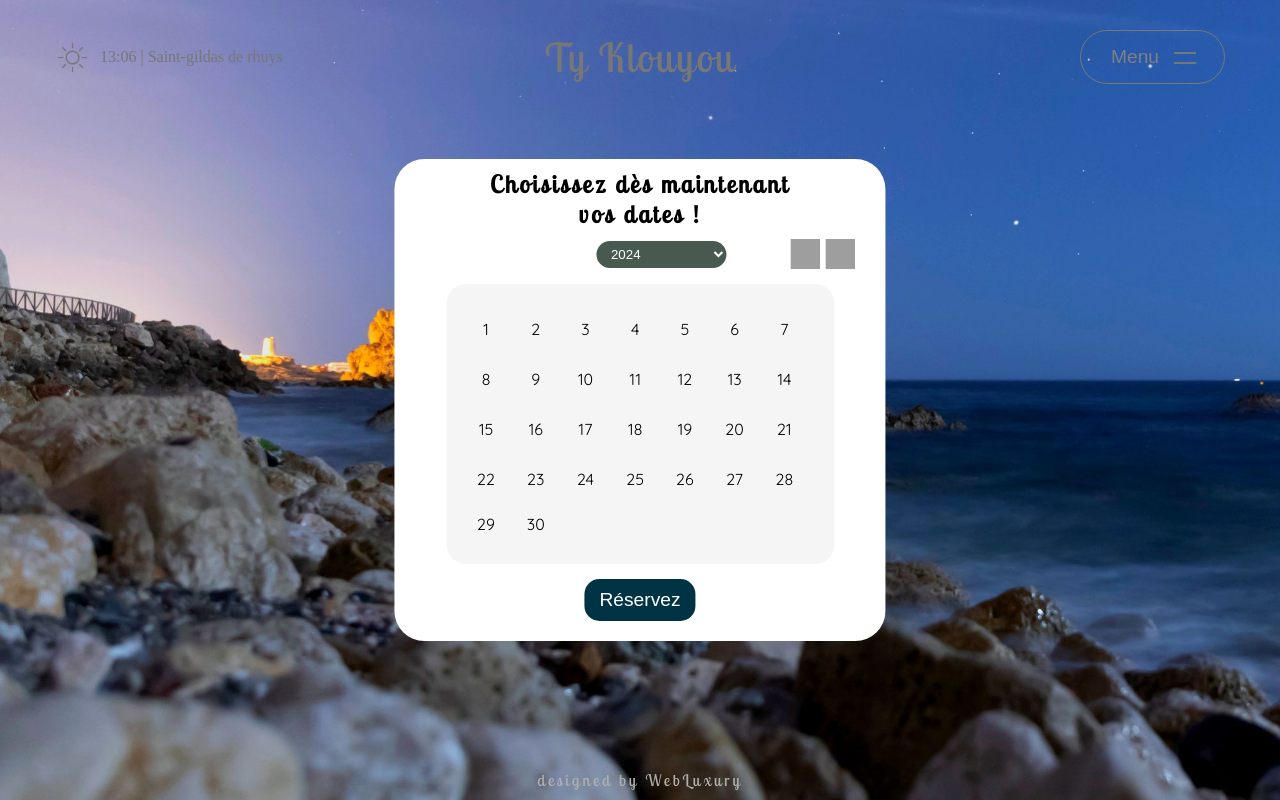
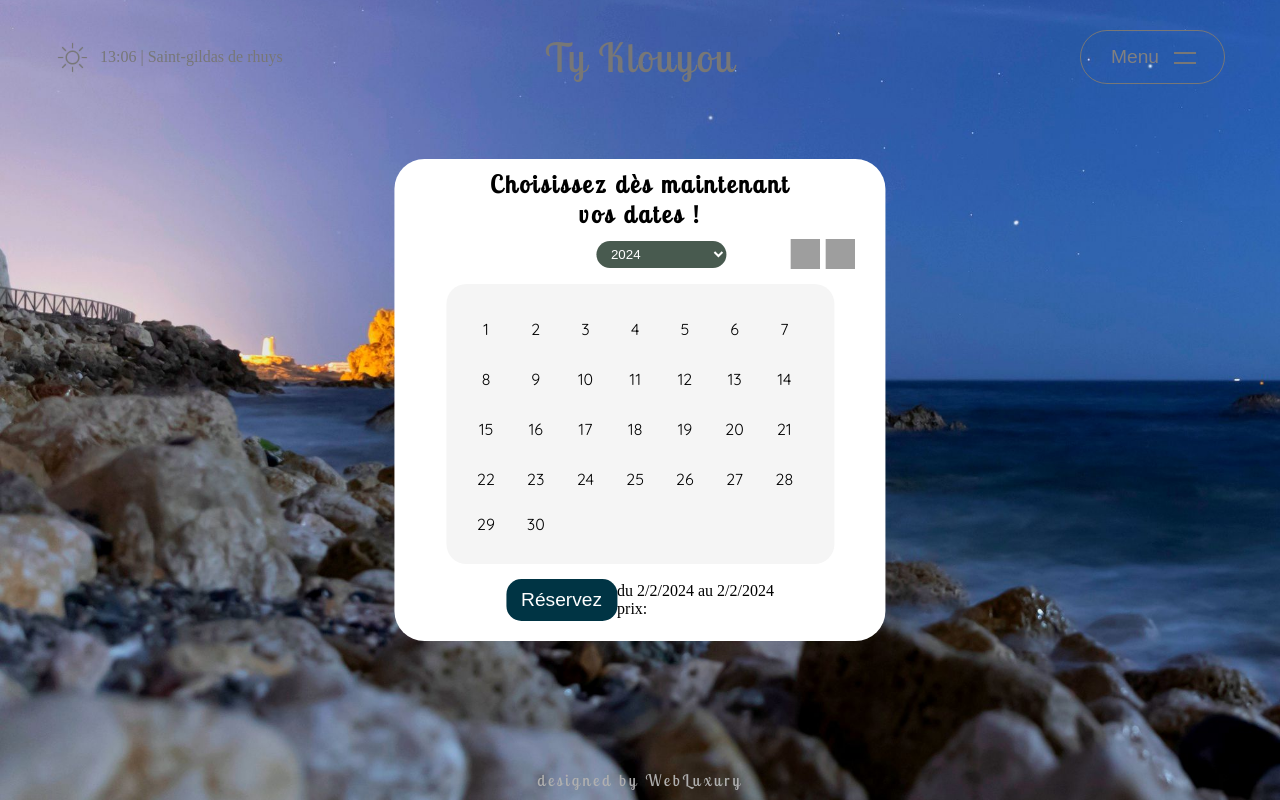
Before and after one commit to Adrien-legeleu/Ty-Klouyou-maison, a React (Create React App) app in the folder tyklouyou/: page /contact in a window 1280 px wide. Built offline with nearby package versions, Linux system fonts and the light colour scheme; grey boxes are pictures that could not be loaded.

Commit message:
ty klouyou

```diff
--- a/tyklouyou/src/components/Calendar.jsx
+++ b/tyklouyou/src/components/Calendar.jsx
@@ -2,18 +2,17 @@
 import React, { useEffect, useState } from "react";
 
 const Calendar = () => {
-  const [yearChoice, setYearChoice] = useState([2024,2025,2026]);
-  const [monthYearIndex, setMonthYearIndex] = useState([0 , yearChoice[0]]);
-  const [firstDayName, setFirstDayName] = useState("");
-  const [firstDay, setFirstDay] = useState("");
-  const [secondDayName, setSecondDayName] = useState("");
-  const [secondDay, setSecondDay] = useState("");
-  const [arrayDays, setArrayDays] = useState([]);
-
-
   const today = new Date();
   const tomorrow = new Date();
   tomorrow.setDate(today.getDate() + 1);
+
+  const [yearChoice, setYearChoice] = useState([2024,2025,2026]);
+  const [monthYearIndex, setMonthYearIndex] = useState([0 , yearChoice[0]]);
+  const [dayName, setDayName] = useState(["" , ""]);
+  const [firstDay, setFirstDay] = useState();
+  const [secondDay, setSecondDay] = useState();
+  const [arrayDays, setArrayDays] = useState([]);
+
 
   useEffect(()=>{
     const currentMonth=today.toLocaleDateString().split("/")[1][1]
@@ -38,6 +37,15 @@ const Calendar = () => {
     "Décembre",
   ];
   let nbrMonth = 30;
+
+  useEffect(()=>{
+    if (secondDay < firstDay) {
+      let dayChange=secondDay
+      setSecondDay(firstDay)
+      setFirstDay(dayChange)
+    }
+
+  },[secondDay ])
 
   useEffect(() => {
     let year = new Date().getFullYear();
@@ -90,10 +98,10 @@ const Calendar = () => {
   const removeDate=()=>{
     setFirstDay("")
     setSecondDay("")
-    secondDayName.style.backgroundColor="";
-    secondDayName.style.color="";
-    firstDayName.style.backgroundColor="";
-    firstDayName.style.color="";
+    dayName[1].style.backgroundColor="";
+    dayName[1].style.color="";
+    dayName[0].style.backgroundColor="";
+    dayName[0].style.color="";
   }
 
   const colorReservation = (e) => {
@@ -113,8 +121,8 @@ const Calendar = () => {
         day.style.backgroundColor="#141342";
         day.style.color="white";
         setFirstDay(startDateDay);
-        setFirstDayName(day);
-      }
+         setDayName([day, dayName[1]])
+         }
     } else if (firstDay && !secondDay) {
       if (day.classList.contains("disabled")) {
         console.log("afficher paragraphe");
@@ -127,13 +135,13 @@ const Calendar = () => {
         day.style.backgroundColor="#141342";
         day.style.color="white";
         setSecondDay(lastDateDay);
-        setSecondDayName(day);
-      }
+        setDayName([dayName[0] , day ])
+            }
     }
   };
 
   const colorDateBetween=(day)=>{
-    if (new Date(tomorrow.getFullYear(), monthYearIndex[0], day) <secondDay && new Date(tomorrow.getFullYear(), monthYearIndex[0], day) > firstDay) {
+    if (new Date(monthYearIndex[1], monthYearIndex[0], day) <secondDay && new Date(monthYearIndex[1], monthYearIndex[0], day) > firstDay) {
       return ["#141342" , "white"]
     } else {
       return ["" , ""]
@@ -174,6 +182,15 @@ const Calendar = () => {
     }
     return [currentMonth , currentYear]
   }
+
+  const transformDate = (date) => {
+  if (date) {
+    return date.toLocaleDateString();
+  } else {
+    return today.toLocaleDateString()
+  }
+};
+
 
   return (
     <div className="calendar-container">
@@ -226,6 +243,10 @@ const Calendar = () => {
         </div>
         <div className="btn-reserve">
           <button>Réservez</button>
+          <div className="text-reserve">
+            <p>du {transformDate(firstDay)} au {transformDate(secondDay)} </p>
+            <p>prix: </p>
+          </div>
         </div>
       </div>
     </div>
```
